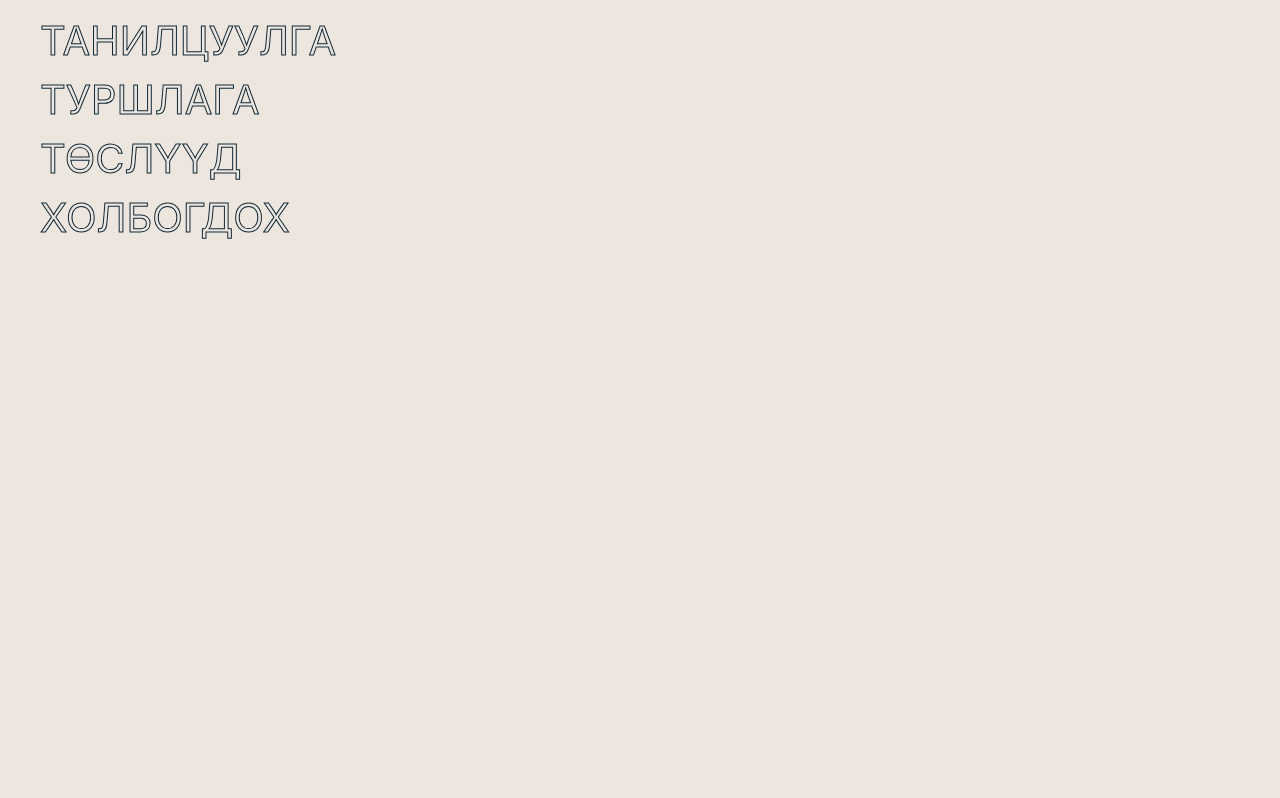
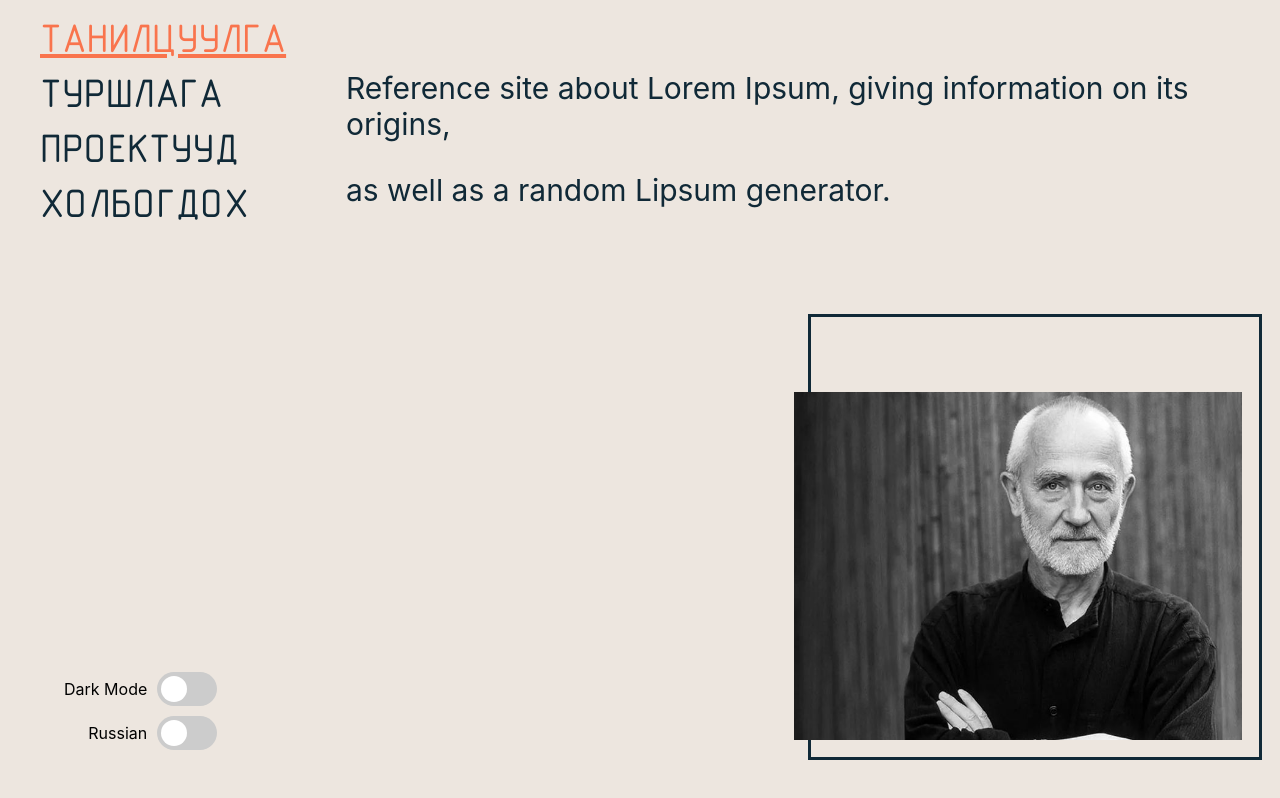
Before and after one commit to khosbilegt/architecture, a React (Create React App) app: page / in a window 1280 px wide. Built offline with nearby package versions, Linux system fonts and the light colour scheme.

Commit message:
added hero

```diff
--- /dev/null
+++ b/src/components/Hero.css
@@ -0,0 +1,35 @@
+.hero {
+     padding: 0 50px;
+     height: 100vh;
+     width: 70vw;
+}
+.hero .profile {
+     position: absolute;
+     right: 50px;
+     bottom: 60px;
+     width: 35vw;
+     z-index: 2;
+     transition: 200ms;
+}
+.hero .profile:hover {
+     right: 30px;
+     bottom: 40px;
+     border: 3px solid var(--dark-blue);
+}
+.hero #card {
+     position: absolute;
+     right: 30px;
+     bottom: 40px;
+     width: 35vw;
+     height: 55vh;
+     border: 3px solid var(--dark-blue);
+     z-index: 1;
+}
+.hero .quote {
+     font-size: 30px;
+     position: absolute;
+     top: 5vh;
+     z-index: 3;
+     color: var(--dark-blue);
+     background-color: transparent;
+}
--- /dev/null
+++ b/src/components/Hero.jsx
@@ -0,0 +1,18 @@
+import React from 'react';
+import { Profile } from '../res/images';
+import './Hero.css';
+
+function Hero() {
+  return (
+    <div className='hero'>
+      <div className='quote'>
+        <p>Reference site about Lorem Ipsum, giving information on its origins,</p>
+        <p>as well as a random Lipsum generator.</p>
+      </div>
+      <img src={Profile} className='profile'/>
+      <span id="card"></span>
+    </div>
+  )
+}
+
+export default Hero;
--- a/src/components/Sidebar.css
+++ b/src/components/Sidebar.css
@@ -1,22 +1,32 @@
+@font-face {
+     font-family: 'Gost B';
+     src: url('../res/fonts/gost.ttf');
+}
+
 .sidebar ul {
      display: flex;
      flex-direction: column;
      list-style: none;
      row-gap: 10px;
+     width: 20vw;
 }
 .sidebar a {
      font-size: 40px;
-     color: transparent;
+     font-family: 'Gost B', sans-serif;
+     color: var(--dark-blue);
      text-decoration: none;
-     -webkit-text-stroke: 1px var(--dark-blue);
      text-transform: uppercase;
      animation: active-anim 0.3s ease-in backwards;
+}
+.sidebar #active {
+     color: var(--orange);
+     text-decoration: underline;
 }
 .sidebar a:hover::before {
      content: attr(data-text);
      position: absolute;
      text-decoration: underline;
-     color: var(--dark-blue);
+     color: var(--orange);
      width: 0;
      overflow: hidden;
      animation: active-anim 0.3s ease-in forwards;
@@ -26,3 +36,79 @@
           width: 100%;
      }
 }
+.sidebar .sliders {
+     position: absolute;
+     bottom: 50px;
+     left: 5vw;
+     row-gap: 10px;
+     display: flex;
+     flex-direction: column;
+}
+.sidebar .slider-cont {
+     display: flex;
+     column-gap: 10px;
+     height: 34px;
+     justify-content: end;
+}
+.sidebar .slider-cont p {
+     height: 34px;
+     margin-top: 0;
+     line-height: 34px;
+}
+.sidebar .switch {
+     position: relative;
+     display: inline-block;
+     width: 60px;
+}
+
+.sidebar .switch input {
+     opacity: 0;
+     width: 0;
+     height: 0;
+}
+
+.sidebar .slider {
+     position: absolute;
+     cursor: pointer;
+     top: 0;
+     left: 0;
+     right: 0;
+     bottom: 0;
+     background-color: #ccc;
+     -webkit-transition: .4s;
+     transition: .4s;
+}
+
+.sidebar .slider:before {
+     position: absolute;
+     content: "";
+     height: 26px;
+     width: 26px;
+     left: 4px;
+     bottom: 4px;
+     background-color: white;
+     -webkit-transition: .4s;
+     transition: .4s;
+}
+
+.sidebar input:checked + .slider {
+     background-color: var(--orange);
+}
+
+.sidebar input:focus + .slider {
+     box-shadow: 0 0 1px var(--dark-blue);
+}
+
+.sidebar input:checked + .slider:before {
+     -webkit-transform: translateX(26px);
+     -ms-transform: translateX(26px);
+     transform: translateX(26px);
+}
+
+.sidebar .slider.round {
+     border-radius: 34px;
+}
+
+.sidebar .slider.round:before {
+     border-radius: 50%;
+}
--- a/src/components/Sidebar.jsx
+++ b/src/components/Sidebar.jsx
@@ -1,15 +1,41 @@
-import React from 'react';
+import React, { useState } from 'react';
 import './Sidebar.css';
 import { navLinks } from '../constants';
 
 function Sidebar() {
+  const [isDarkMode, setDarkMode] = useState(false);
+  const [isRussian, setRussian] = useState(false);
+
   return (
     <div className='sidebar'>
      <ul>
           {navLinks.map((val, index) => {
-               return <li><a href={val.link} data-text={val.text}>{val.text}</a></li>
+            let text = val.mon;
+            if(isRussian) {
+              text = val.rus;
+            }
+            if(index == 0) {
+              return <li><a href={val.link} data-text={text} id="active">{text}</a></li>
+            }
+            return <li><a href={val.link} data-text={text}>{text}</a></li>
           })}
      </ul>
+      <div className='sliders'>
+        <div className='slider-cont'>
+          <p>Dark Mode</p>
+          <label className="switch">
+            <input type="checkbox" checked={isDarkMode} onChange={(e) => {setDarkMode(e.target.checked)}}/>
+            <span className="slider round"></span>
+          </label>
+        </div>
+        <div className='slider-cont'>
+          <p>Russian</p>
+          <label className="switch">
+            <input type="checkbox" checked={isRussian} onChange={(e) => {setRussian(e.target.checked)}}/>
+            <span className="slider round"></span>
+          </label>
+        </div>
+      </div>
     </div>
   )
 }
--- a/src/components/index.js
+++ b/src/components/index.js
@@ -1,5 +1,7 @@
 import Sidebar from "./Sidebar";
+import Hero from "./Hero";
 
 export {
-     Sidebar
+     Sidebar,
+     Hero
 }
--- a/src/constants.js
+++ b/src/constants.js
@@ -1,18 +1,26 @@
 export const navLinks = [
      {
-          text: "Танилцуулга",
+          mon: "Танилцуулга",
+          rus: "Холбогдох",
           link: "To hell"
      },
      {
-          text: "Туршлага",
+          mon: "Туршлага",
+          rus: "Холбогдох",
           link: "To hell"
      },
      {
-          text: "Төслүүд",
+          mon: "Проектууд",
+          rus: "Холбогдох",
           link: "To hell"
      },
      {
-          text: "Холбогдох",
+          mon: "Холбогдох",
+          rus: "Холбогдох",
           link: "To hell"
      }
 ]
+
+export const test = [
+
+]
--- a/src/pages/Home.css
+++ b/src/pages/Home.css
@@ -2,4 +2,5 @@
      position: absolute;
      top: 0;
      z-index: 1;
+     display: flex;
 }
--- a/src/pages/Home.jsx
+++ b/src/pages/Home.jsx
@@ -1,11 +1,12 @@
 import React from 'react';
-import { Sidebar } from '../components';
+import { Sidebar, Hero } from '../components';
 import './Home.css';
 
 function Home() {
   return (
     <div className='home'>
         <Sidebar />
+        <Hero />
     </div>
   )
 }
--- /dev/null
+++ b/src/res/images/index.js
@@ -0,0 +1,5 @@
+import Profile from './profile.jpg';
+
+export {
+     Profile
+}
```
Also changed, not shown: src/res/fonts/gost.ttf (added), src/res/images/profile.jpg (added).
